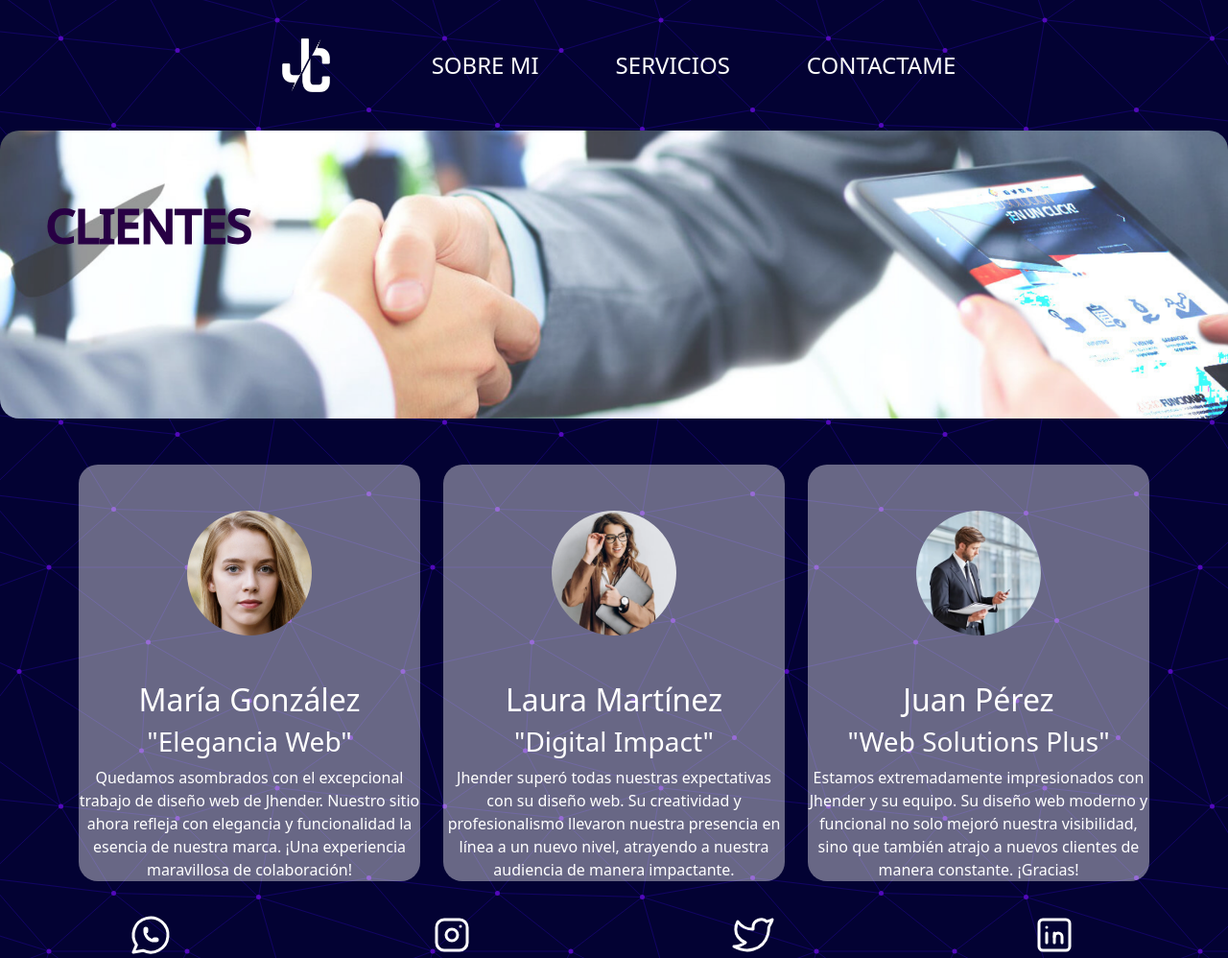
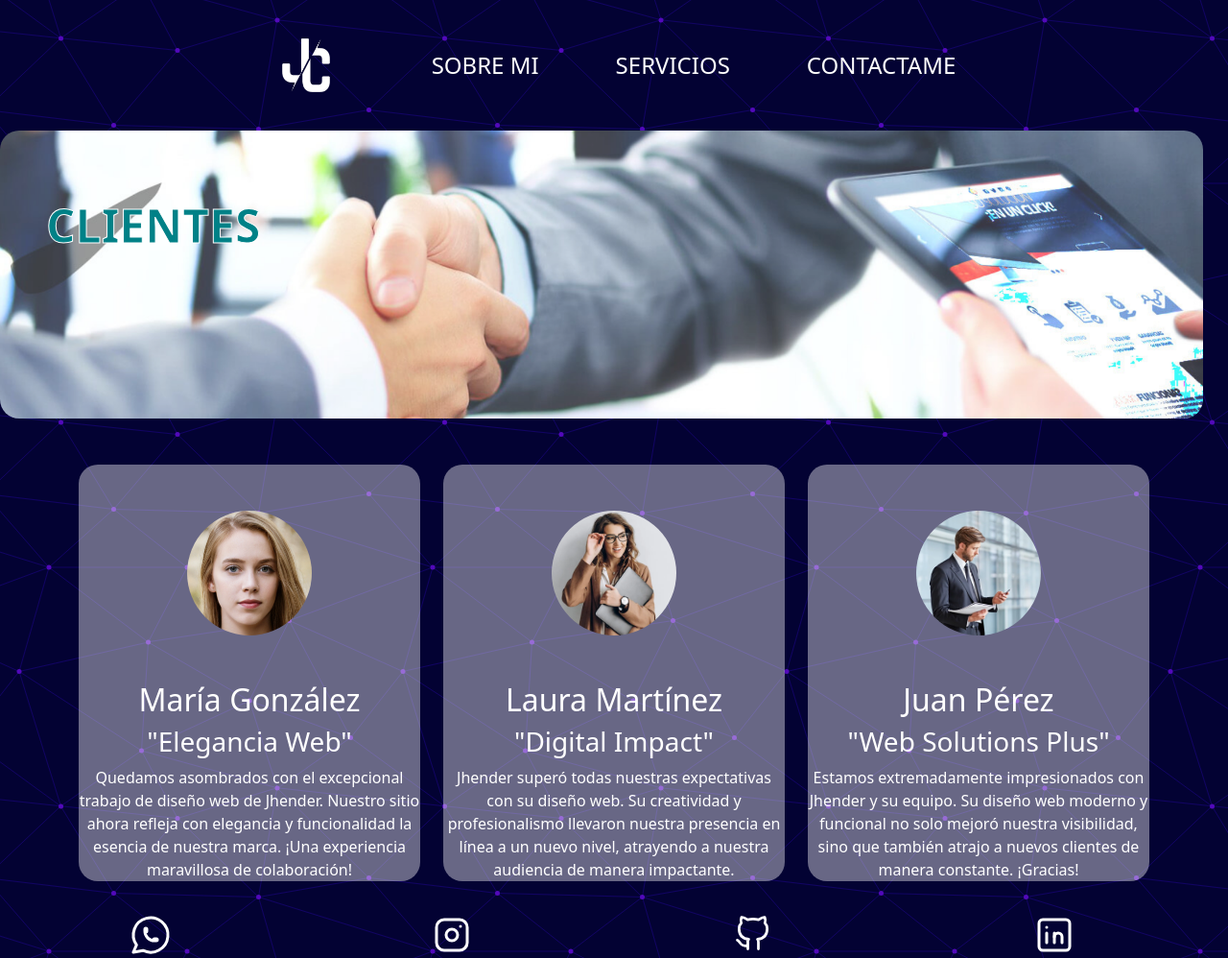
Before and after one commit to jhenderchaustre/PFCHAUSTREJHENDER, a website: page pages/clientes.html in a window 1280 px wide. Shown: the whole page at 96% size. Drawn offline with nearby package versions, Linux system fonts and the light colour scheme.

Commit message:
correcciones6

```diff
--- a/pages/clientes.html
+++ b/pages/clientes.html
@@ -86,9 +86,9 @@
                 </svg></a>
              </div>
              <div class="col">
-                <a href=""><svg xmlns="http://www.w3.org/2000/svg" class="icon icon-tabler icon-tabler-brand-twitter" width="48" height="48" viewBox="0 0 24 24" stroke-width="1.5" stroke="#FFFFFF" fill="none" stroke-linecap="round" stroke-linejoin="round">
-                <path stroke="none" d="M0 0h24v24H0z" fill="none"/>
-                <path d="M22 4.01c-1 .49 -1.98 .689 -3 .99c-1.121 -1.265 -2.783 -1.335 -4.38 -.737s-2.643 2.06 -2.62 3.737v1c-3.245 .083 -6.135 -1.395 -8 -4c0 0 -4.182 7.433 4 11c-1.872 1.247 -3.739 2.088 -6 2c3.308 1.803 6.913 2.423 10.034 1.517c3.58 -1.04 6.522 -3.723 7.651 -7.742a13.84 13.84 0 0 0 .497 -3.753c0 -.249 1.51 -2.772 1.818 -4.013z" />
+                <a href=""><svg xmlns="http://www.w3.org/2000/svg" class="icon icon-tabler icon-tabler-brand-github" width="44" height="44" viewBox="0 0 24 24" stroke-width="1.5" stroke="#ffffff" fill="none" stroke-linecap="round" stroke-linejoin="round">
+                  <path stroke="none" d="M0 0h24v24H0z" fill="none"/>
+                  <path d="M9 19c-4.3 1.4 -4.3 -2.5 -6 -3m12 5v-3.5c0 -1 .1 -1.4 -.5 -2c2.8 -.3 5.5 -1.4 5.5 -6a4.6 4.6 0 0 0 -1.3 -3.2a4.2 4.2 0 0 0 -.1 -3.2s-1.1 -.3 -3.5 1.3a12.3 12.3 0 0 0 -6.2 0c-2.4 -1.6 -3.5 -1.3 -3.5 -1.3a4.2 4.2 0 0 0 -.1 3.2a4.6 4.6 0 0 0 -1.3 3.2c0 4.6 2.7 5.7 5.5 6c-.6 .6 -.6 1.2 -.5 2v3.5" />
                 </svg></a>
              </div>
              <div class="col">
--- a/scss/modules/_clientes.scss
+++ b/scss/modules/_clientes.scss
@@ -1,7 +1,7 @@
 #bannerClientes {
-    background-image: url(../images/ClientesBanner.png);
+    background-image: url(../images/ClientesBanner.webp);
     background-size: cover;
-    width: 100%;
+    width: 98%;
     height: 300px;
     border-radius: 20px;
 }
@@ -12,7 +12,8 @@
     top: 70px;
     margin-left: 3rem;
     font-size: 3rem;
-    -webkit-text-stroke: 3px;
+    font-weight: bold;
+    -webkit-text-stroke: 1px white;
 }
 .clientesp{
     background-color: rgba(255, 255, 255, .4);
--- a/scss/modules/_medias.scss
+++ b/scss/modules/_medias.scss
@@ -56,6 +56,11 @@
     height: 300px;
   }
 }
+#bannerClientes {
+  @media (max-width: 325px){
+    height: 120px;
+  }
+}
 footer {
     @media (max-width: 325px) {
         .row.text-center {
--- a/scss/modules/_servicios.scss
+++ b/scss/modules/_servicios.scss
@@ -26,5 +26,6 @@
     top: 70px;
     margin-left: 3rem;
     font-size: 3rem;
-    -webkit-text-stroke: 3px;
+    font-weight: bold;
+    -webkit-text-stroke: 1px white;
 }
--- a/scss/modules/_variables.scss
+++ b/scss/modules/_variables.scss
@@ -1,2 +1,3 @@
 $colorTexto:#ffffff;
-$colorSecundario: #280044;
+$colorSecundario: #008187;
+$colorTerciario: rgb(52, 0, 239);
```
Also changed, not shown: index.html (+3 -3 lines), pages/contactos.html (+3 -3 lines), pages/servicios.html (+3 -3 lines), pages/sobre_mi.html (+3 -3 lines), css/styles.css, images/ClientesBanner.webp (renamed from images/ClientesBanner.png), 1 other file.
